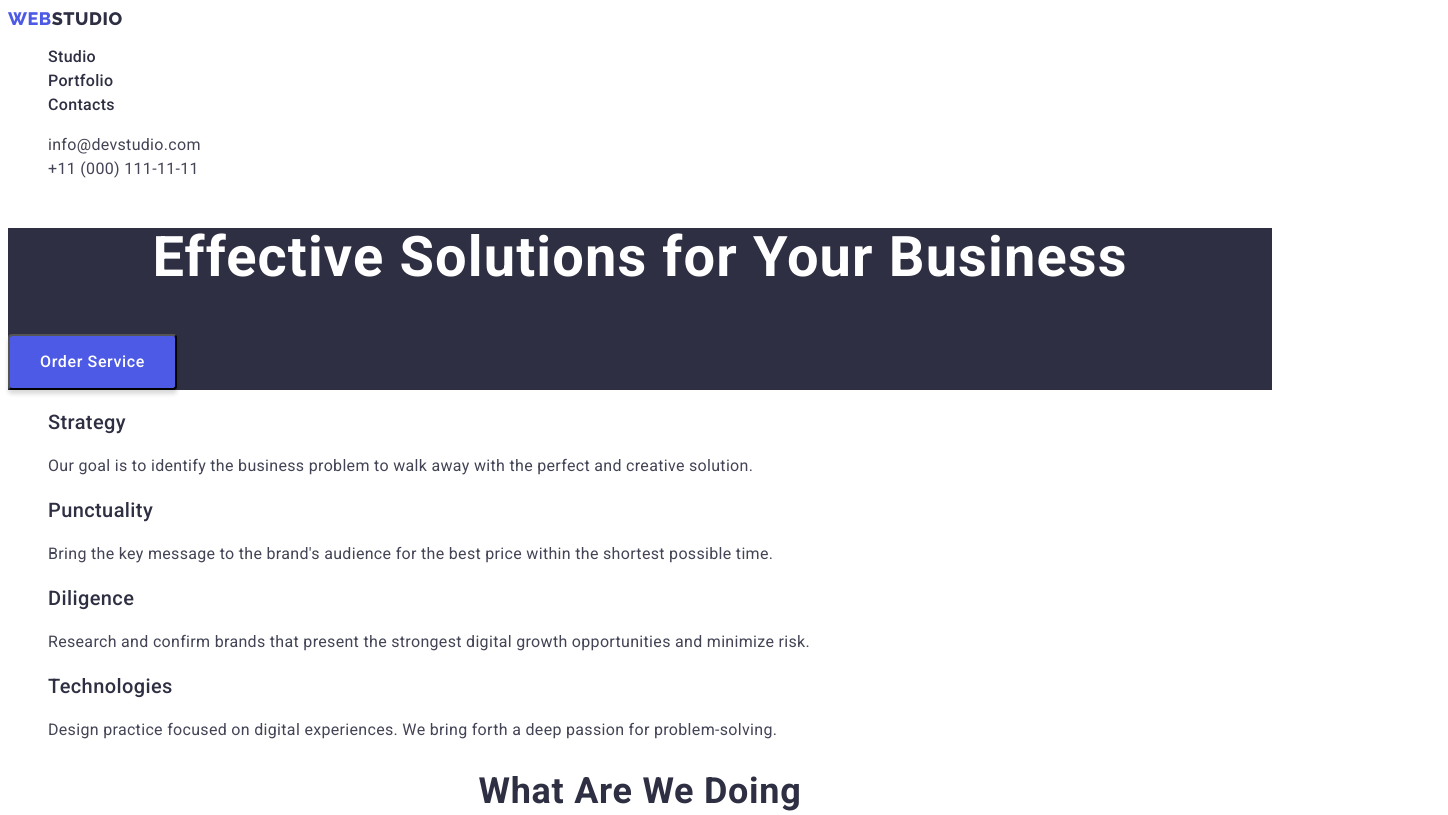
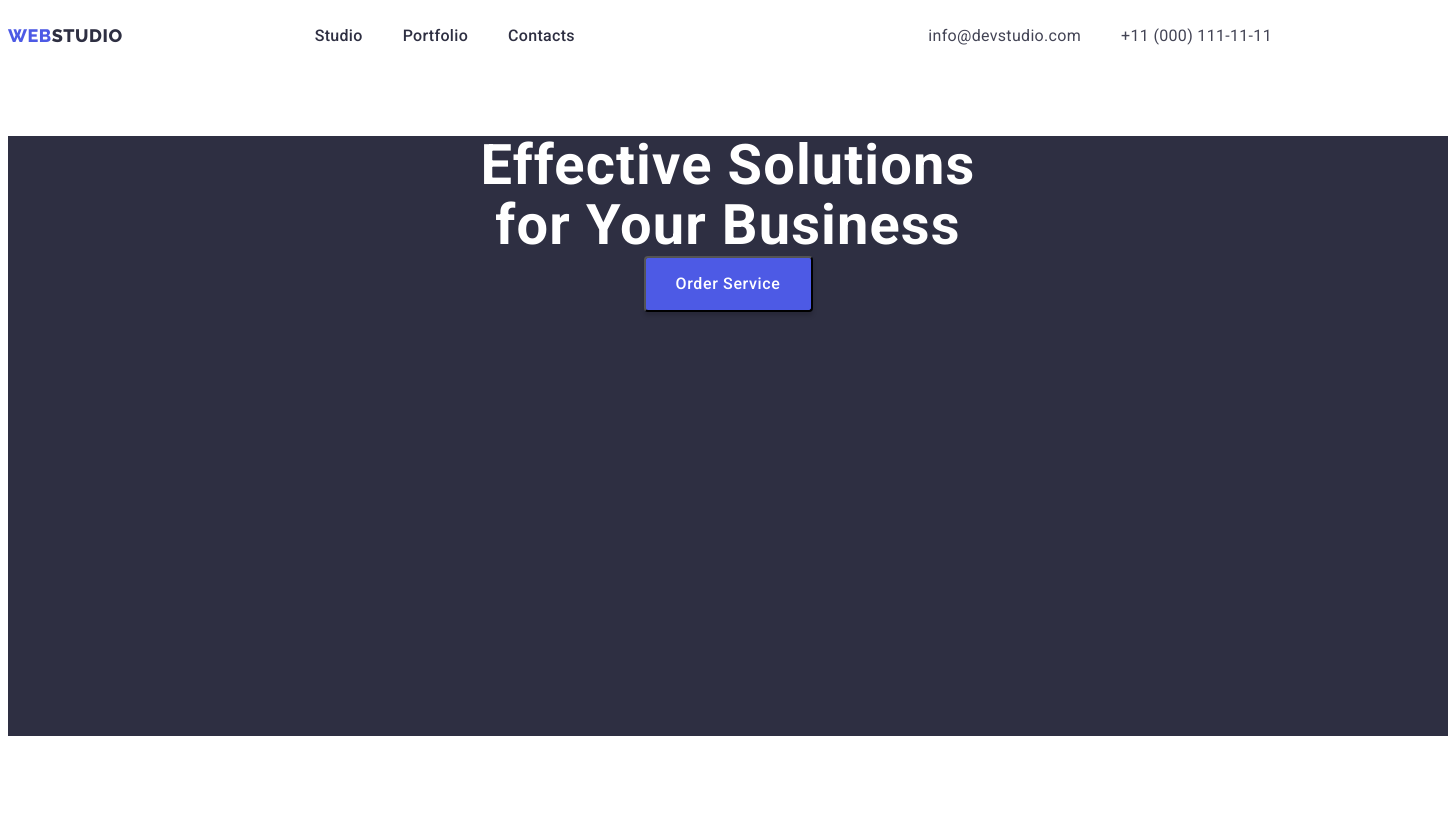
Before and after one commit to murzasergy/goit-markup-hw-03, a plain HTML site: page index.html in a window 1280 px wide. Shown: the top 815 px of the page, 1448 px wide, since content can reach past the window. Drawn offline with Linux system fonts and the light colour scheme.

Commit message:
goit-markup-hw-03

```diff
--- a/css/styles.css
+++ b/css/styles.css
@@ -11,6 +11,8 @@
 body {
   font-family: "Roboto", sans-serif;
   color: var(--main-color-text);
+
+
 }
 .visually-hidden {
   position: absolute;
@@ -23,14 +25,39 @@ body {
   clip: rect(0 0 0 0);
   clip-path: inset(50%);
   margin: -1px;
+
 }
 .link {
   text-decoration: none;
 }
 .list {
   list-style: none;
+  display:flex;
+  justify-content: space-between;
+
 }
 /* header */
+.header-list {
+  display: flex;
+  gap: 40px;
+}
+.header-nav {
+  display: flex;
+  align-items: center;
+}
+.header {
+  display: flex;
+  margin-bottom: 72px;
+}
+.contacts, .list {
+  display: flex;
+  margin-left: auto;
+  gap: 40px;
+}
+.header-logo {
+  margin-right: 76px;
+}
+
 
 /* logo */
 .header-logo {
@@ -75,15 +102,36 @@ body {
 /* main */
 /* hero */
 .hero {
+  display: flex;
   color: var(--white-color);
   font-weight: 700;
   font-size: 56px;
   line-height: 1.07;
   text-align: center;
   letter-spacing: 0.02em;
+  max-width: 560px;
+  margin: auto;
+  width: 496px;
+  height: 120px;
+  left: 472px;
+  top: 260px;
+
 }
 .hero-bg {
   background-color: var(--title-color);
+  width: 1440px;
+  height: 600px;
+  left: 0px;
+  top: 72px;
+  margin-bottom: 120px;
+
+}
+.section-two {
+  width: 1128px;
+height: 104px;
+left: 156px;
+top: 792px;
+  margin: 120px;
 }
 .btn-main {
   font-family: 'Roboto', sans-serif;
@@ -99,6 +147,9 @@ body {
   cursor: pointer;
   width: 169px;
   height: 56px;
+  display: block;
+  margin: auto;
+
 }
 .btn-main:hover {
   background-color: var(--hover-color);
@@ -111,12 +162,15 @@ body {
   font-size: 20px;
   line-height: 1.2;
   letter-spacing: 0.02em;
+  margin-bottom: 8px;
 }
 .features-text {
   font-weight: 400;
   font-size: 16px;
   line-height: 1.5;
   letter-spacing: 0.02em;
+  max-width: 270px;
+  margin-bottom: 8px;
 }
 /* what are we doing */
 .section-title {
@@ -132,6 +186,7 @@ body {
   background-color: var(--background-color-section);
 }
 .card-name {
+
   font-weight: 500;
   font-size: 20px;
   line-height: 1.2;
@@ -140,6 +195,7 @@ body {
   flex: none;
   order: 0;
   flex-grow: 0;
+
 }
 .card-text {
   font-weight: 400;
@@ -149,7 +205,7 @@ body {
   flex: none;
   order: 1;
   flex-grow: 0;
-}
+ }
 /* footer */
 .footer-logo {
   font-family: "Raleway", sans-serif;
@@ -208,4 +264,4 @@ body {
   line-height: 1.5;
   letter-spacing: 0.02em;
   color: var(--main-color-text);
-}
+  }
--- a/index.html
+++ b/index.html
@@ -14,8 +14,8 @@
 </head>
 
 <body>
-<header>
-<nav>
+<header class="header">
+<nav class="header-nav">
     <a class="header-logo link" href="./index.html" >Web<span class="header-logo second-color-logo">Studio</span> </a>
 
       <ul class="header-list list">
@@ -41,7 +41,7 @@
 </section>
 
 
-<section>
+<section class="section-two">
 <h2 hidden class="visually-hidden">Sekciya dva</h2>
 <ul class="list">
     <li><h3 class="features-title">Strategy</h3><p class="features-text">Our goal is to identify the business problem to walk away with the perfect and creative solution.</p></li>
```
